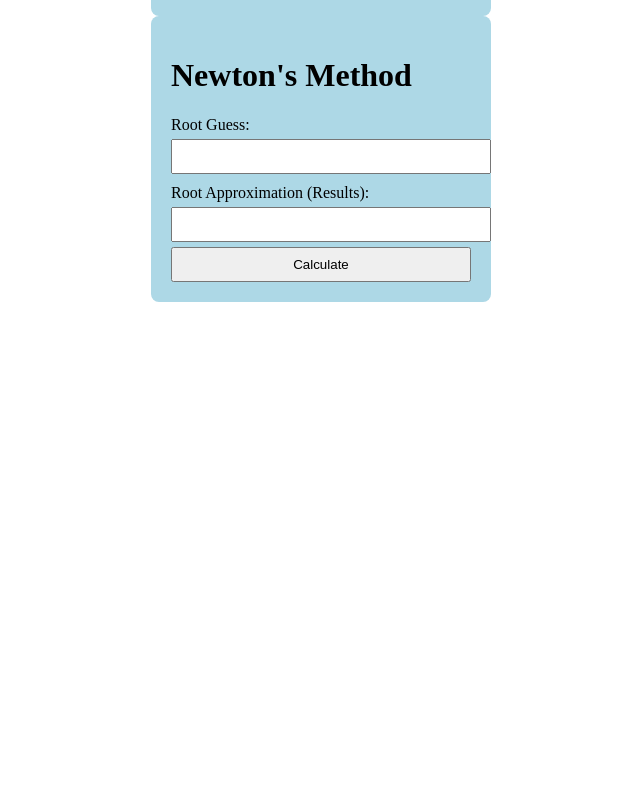
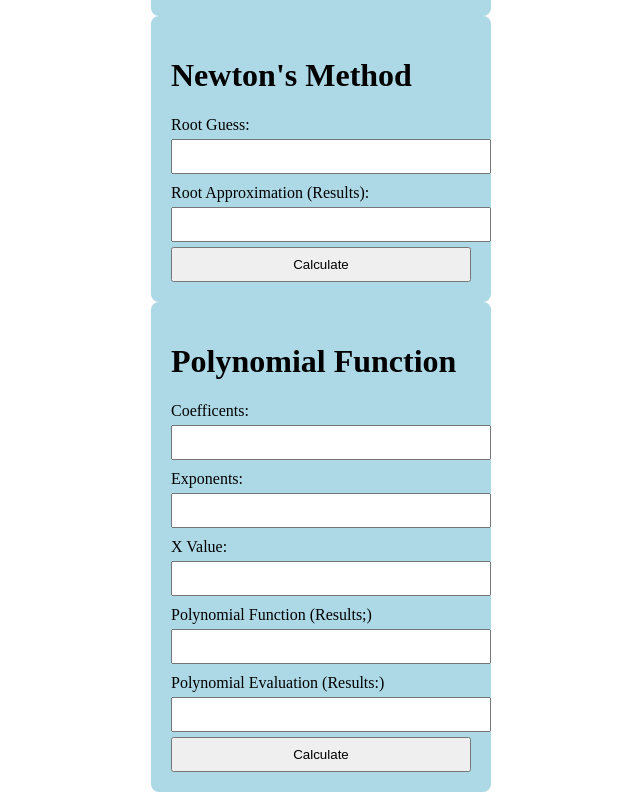
Before and after one commit to WaddlesTheWaffles/ICS4U-Assignment-4, a React (Vite) app: page / in a window 1280 px wide. Shown: the part 836-1636 px from the top of the page, without its empty margins (319-959 px from the left). Before the commit the page ends 1146 px from the top, so only its background shows below. Built offline with nearby package versions, Linux system fonts and the light colour scheme.

Commit message:
Need to fix the Polynomial function

```diff
--- a/src/App.jsx
+++ b/src/App.jsx
@@ -2,6 +2,7 @@ import './App.css'
 import HeronFormula from './components/HeronFormula.jsx'
 import AmbiguousCase from './components/AmbiguousCase.jsx';
 import NewtonMethod from './components/NewtonMethod.jsx';
+import PolynomialFunction from './components/PolynomialFunction.jsx';
 
 function App() {
 
@@ -10,6 +11,7 @@ function App() {
             <HeronFormula />
             <AmbiguousCase />
             <NewtonMethod />
+            <PolynomialFunction />
         </div>
     )
 }
--- a/src/components/PolynomialFunction.jsx
+++ b/src/components/PolynomialFunction.jsx
@@ -0,0 +1,58 @@
+import './PolynomialFunction.css'
+import { useState } from 'react'
+
+function PolynomialFunction() {
+    const [coefficentsAsStr, setcoefficentAsStr] = useState();
+    const [exponentsAsStr, setexponentsAsStr] = useState();
+    const [xValue, setxValue] = useState();
+    const [fullPolyFunc, setfullPolyFunc] = useState();
+    const [xCalculated, setxCalculated] = useState();
+
+    function polynomialFunction() {
+        e.preventdefault();
+        let coefficents = coefficentsAsStr.split(" ");
+        let exponents = exponentsAsStr.split(" ");
+        let polynomialFullFunction = "f(x) = ";
+
+        //Creates Equation
+        for (i = 0; i < coefficents.length; i++) {
+            let tempValue = parseFloat(coefficents[i]);
+
+            if (tempValue < 0) {
+                polynomialFullFunction += coefficents[i] + "x^" + exponents[i];
+            } else if (i != 0) {
+                polynomialFullFunction += "+" + coefficents[i] + "x^" + exponents[i];
+            } else {
+                polynomialFullFunction += coefficents[i] + "x^" + exponents[i];
+            }
+        }
+        let yValue = 0;
+
+        //Calculates X value
+        for (i = 0; i < coefficents.length; i++) {
+            yValue += parseFloat(coefficents[i]) * Math.pow(xValue, parseFloat(exponents[i]));
+        }
+
+        setfullPolyFunc(polynomialFullFunction);
+        setxCalculated(functionXCaculated = "f(" + xValue + ") = " + yValue)
+    }
+    return (
+        <form onSubmit={(e) => polynomialFunction(e)}>
+            <h1>Polynomial Function</h1>
+            <label>Coefficents:</label>
+            <input required type='text' value={coefficentsAsStr} onChange={(event) => { setcoefficentAsStr(String(event.target.value)) }} />
+            <label>Exponents:</label>
+            <input required type='text' value={exponentsAsStr} onChange={(event) => { setexponentsAsStr(String(event.target.value)) }} />
+            <label>X Value:</label>
+            <input required type='number' value={xValue} onChange={(event) => { setxValue(Number(event.target.value)) }} />
+
+            <label>Polynomial Function (Results;)</label>
+            <input readOnly type='text' value={fullPolyFunc} />
+            <label>Polynomial Evaluation (Results:)</label>
+            <input readOnly type='text' value={xCalculated} />
+            <input type='submit' value="Calculate" />
+        </form>
+    )
+}
+
+export default PolynomialFunction
```
